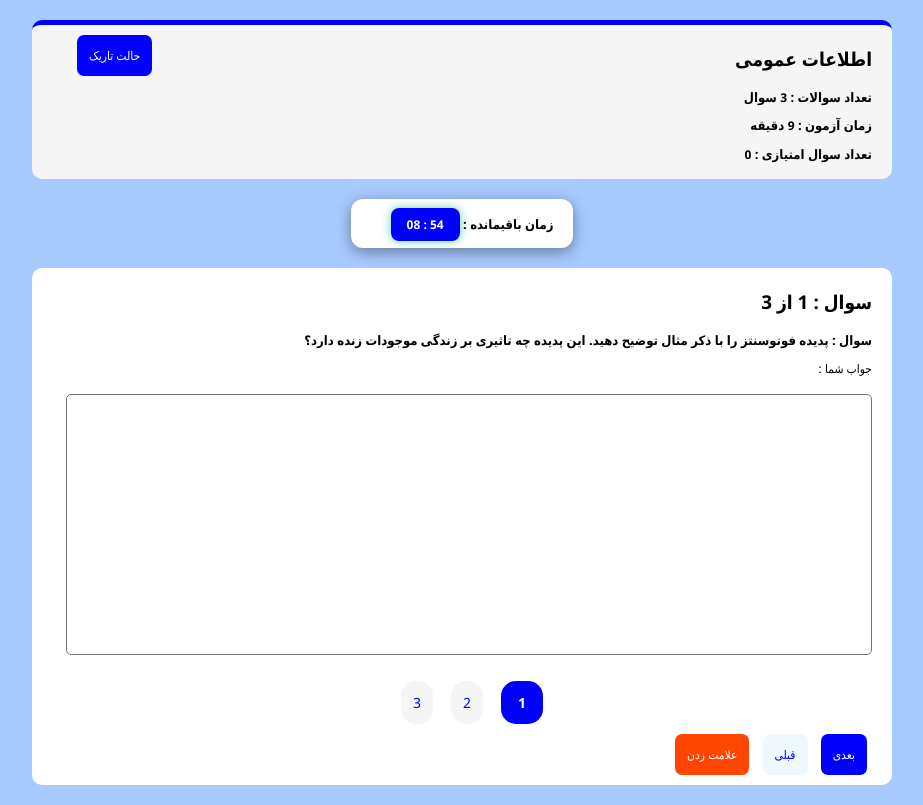
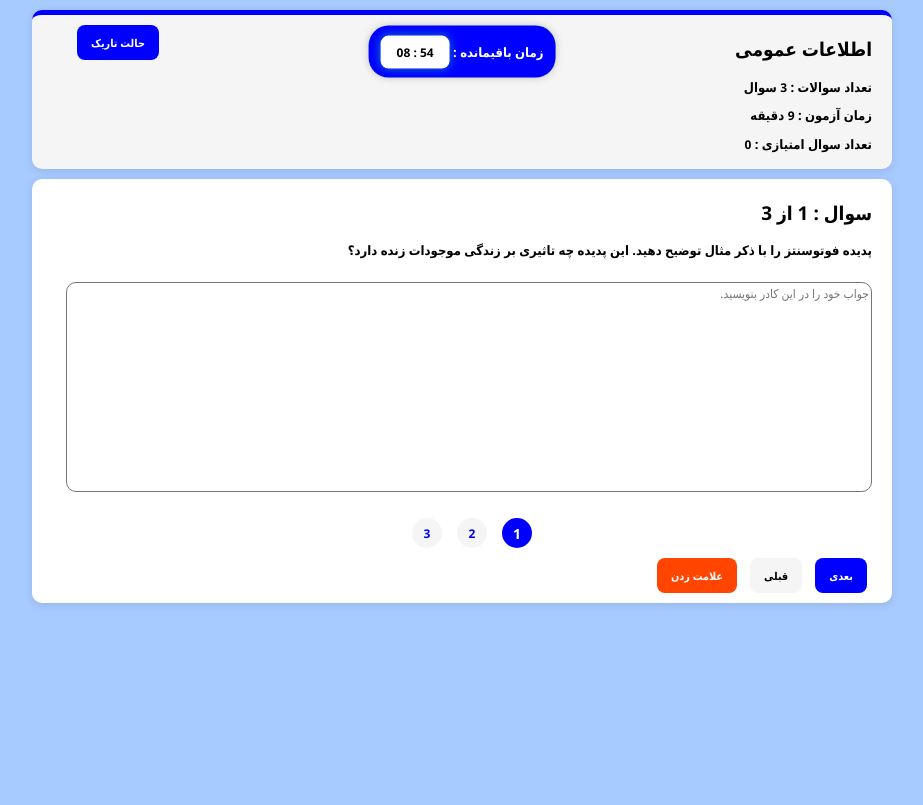
Before and after one commit to Poya403/Similarity-detection-project, a Flask app: template templates/qbox.html in a window 1280 px wide. Shown: the whole page, without its empty margins (178-1101 px from the left). After the commit the page ends 605 px from the top, so only its background shows below. Run offline with Flask 3, Linux system fonts and the light colour scheme; the template is opened without the code that fills it, so the values that code supplies are empty.

Commit message:
Page styling improved

```diff
--- a/css/pagination.css
+++ b/css/pagination.css
@@ -1,23 +1,26 @@
 .pagination {
   display: flex;
   justify-content: center;
-  gap: 8px;
+  gap: 5px;
   flex-wrap: wrap;
 }
 
 .pagination button {
-  padding: 6px 12px;
+  width: 30px;
+  height: 30px;
+  padding: 6px 6px;
   border: none;
   color: blue;
   background-color: whitesmoke;
-  border-radius: 15px;
+  border-radius: 30px;
   cursor: pointer;
-  font-size: 14px;
+  font-size: 12px;
 }
 
 .pagination button.active {
   font-weight: bold;
-  padding: 12px 17px;
+  padding: 6px 6px;
+  font-size: 14px;
 }
 
 .pagination button.navigated {
@@ -29,3 +32,8 @@
   background-color: orangered;
   color: white;
 }
+
+#sign_btn{
+    color: white;
+    background-color: orangered;
+}
--- a/css/style.css
+++ b/css/style.css
@@ -16,36 +16,41 @@ h2 {
     font-size: 13px;
 }
 
-.description,.info,.timerDisplay {
+.description,.info ,.question-section {
     background-color: white;
     border-radius: 10px;
-    margin: 20px auto;
+    margin: 10px auto;
     max-width: 800px;
     padding: 5px 20px 5px 40px;
+    box-shadow: 0 2px 8px rgba(0,0,0,0.1);
 }
 
 .description{
     border-top: 5px solid blue;
 }
 
-.info:hover {
+.info,.question-section:hover {
     border-right: 2px solid blue;
 }
 
 .timerDisplay{
-    margin: 20px auto;
-    border-radius: 12px;
-    width: fit-content;
-    text-align: center;
-    box-shadow: 0 4px 15px rgba(0, 0, 0, 0.4);
-    transition: background 0.3s ease;
+  position: absolute;
+  top: 3%;
+  left: 50%;
+  transform: translate(-50%,3%);
+  background-color: blue;
+  color: white;
+  padding: 6px 12px;
+  border-radius: 20px;
+  font-size: 1rem;
+  box-shadow: 0 0 8px rgba(0,0,0,0.2);
 }
 
 #timerEl{
-    background-color: blue;
+    background-color: white;
     padding: 8px 16px;
     border-radius: 8px;
-    color: #fff;
+    color: black;
     box-shadow: 0 0 10px rgba(26, 188, 156, 0.7);
     transition: background-color 0.5s ease, color 0.5s ease;
 }
@@ -53,12 +58,13 @@ h2 {
 input{
     border-radius: 10px;
     border-color: 1px solid blue !important;
-    padding: 10px;
+    padding: 8px 10px;
     width: 50%;
 }
 
 textarea{
-    border-radius: 5px;
+    margin-top: 1rem;
+    border-radius: 10px;
     resize: none;
     width: 100%;
     height: auto;
@@ -67,10 +73,12 @@ textarea{
 button {
     color: white;
     background-color: blue;
-    border-color: transparent;
-    padding: 10px;
+    padding: 10px 14px;
     margin: 5px;
-    border-radius: 7px;
+    border-radius: 8px;
+    font-size: 0.9rem;
+    font-weight: 600;
+    border: none;
 }
 
 button:hover {
@@ -83,13 +91,8 @@ button:hover {
 }
 
 #prev_btn{
-    color: blue;
-    background-color: aliceblue;
-}
-
-#sign_btn{
-    color: white;
-    background-color: orangered;
+    color: black;
+    background-color: whitesmoke;
 }
 
 .dark-theme {
@@ -109,10 +112,10 @@ button:hover {
     background-color: gray;
 }
 
-.dark-theme .description  {
+.dark-theme .question-section  {
     background-color: gray;
 }
 
 .dark-theme .timerDisplay {
-    background-color: gray;
+    background-color: blue;
 }
--- a/js/exam_info.js
+++ b/js/exam_info.js
@@ -20,7 +20,7 @@ const questions = [
     },
     {
         qnumber: 3,
-        title: "از نظر شما برای طراحی یک وبسایت خوب چه زبانها و فریم ورک هایی برای برنامه نویسی ضروری است؟ ",
+        title:"برای طراحی و توسعه یک وب‌سایت حرفه‌ای، چه زبان‌های برنامه‌نویسی و فریم‌ورک‌هایی را پیشنهاد می‌دهید و چرا؟",
         correct_answer: null,
     },
 ];
@@ -31,5 +31,5 @@ if(exam_description != null) exam_description.textContent = 'سلام خدمت
 numberofquestions.textContent = questions.length;
 exam_time.textContent = questions.length * 3;
 numberofpoints_questions.textContent = 0;
-if(username != null) username.textContent = userInfo.name;
+if(username != null) username.textContent = "کاربر : " + userInfo.name;
 if(numberofpoints_questions.textContent == 0) { numberofpoints_questions.textContent = 'ندارد'}
--- a/js/qbox.js
+++ b/js/qbox.js
@@ -54,7 +54,7 @@ const answers = new Array(questions.length).fill('');
 // تابع نوشتن سوال
 const qw = () => {
     qn.textContent = "سوال : " + (curr + 1).toString() + " از " + questions.length;
-    title.textContent = "سوال : " + questions[curr].title;
+    title.textContent = questions[curr].title;
     answerbox.value = answers[curr] || '';
 };
 qw();
--- a/templates/qbox.html
+++ b/templates/qbox.html
@@ -13,20 +13,18 @@
         <section class="description">
             <button id="theme_btn">حالت تاریک</button>
             <h1>اطلاعات عمومی</h1>
-            <h1 id="username"></h1>
+            <h2 id="username"></h2>
             <h2>تعداد سوالات : <span id="numberofquestions"></span> سوال </h2>
             <h2>زمان آزمون : <span id="exam_time"></span> دقیقه</h2>
             <h2>تعداد سوال امتیازی : <span id="numberofpoints_questions"></span></h2>
         </section>
-        <section class="timerDisplay">
-            <h2>زمان باقیمانده : <span id="timerEl" dir="ltr"></span></h2>
-        </section>
-        <section class="info">
+
+        <section class="question-section">
+            <div class="timerDisplay"><h2>زمان باقیمانده : <span id="timerEl" dir="ltr"></span></h2></div>
             <form id="info-form">
                 <h1 id="qnumber">سوال :</h1>
-                <h2 id="title">عنوان سوال</h2>
-                <label for="abox">جواب شما :</label><br><br>
-                <textarea rows="15" id="abox" name="abox"></textarea><br><br>
+                <h2 id="title">عنوان سوال:</h2>
+                <textarea rows="12" id="abox" name="abox" placeholder="جواب خود را در این کادر بنویسید."></textarea><br><br>
             </form>
             <div id="pagination" class="pagination"></div>
             <button id="next_btn">بعدی</button>
--- a/templates/results.html
+++ b/templates/results.html
@@ -9,11 +9,9 @@
     <link href="https://fonts.googleapis.com/icon?family=Material+Icons" rel="stylesheet">
 </head>
 <body dir="rtl">
-    <section class="description">
+    <section class="description" dir="rtl">
         <button id="theme_btn">حالت تاریک</button>
         <h1>نتایج شباهت بین کاربران:  </h1>
-    </section>
-    <section class="info" dir="rtl">
         <h1>شباهت بالای یا برابر: % <input id="percent_filter_el" type="number"></input></h1>
         <div class="sort-controls">
             <p><i class="material-icons">sort</i> مرتب‌سازی بر اساس:
```
